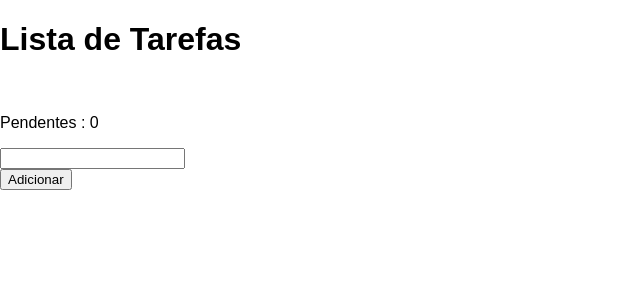
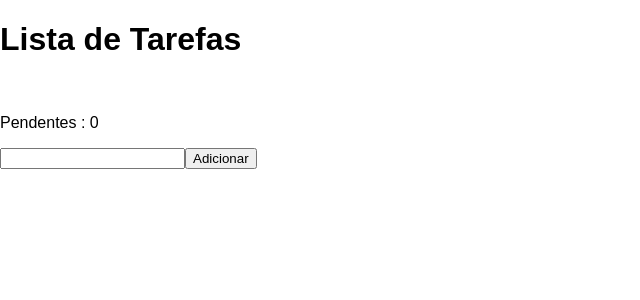
Before and after one commit to IA-Pessoas/TaskFlow, a React (Vite) app: page / in a window 1280 px wide. Shown: the top 300 px of the page, without its empty margins (0-640 px from the left). Built offline with nearby package versions, Linux system fonts and the light colour scheme.

Commit message:
Fase 3 : Pequenas alterações no useTaskTitle

```diff
--- a/src/App.tsx
+++ b/src/App.tsx
@@ -1,18 +1,21 @@
-import { useState } from 'react';
 import { useTasks } from './hooks/useTasks';
 import { useTaskTitle } from './hooks/useTaskTitle';
 
 function App(){
-  const [newTask, setNewTask] = useState("");
+
 const { tasks, addTask, deleteTask, toggleTask, pendingCount } = useTasks();
-
 useTaskTitle(pendingCount);
 
-  function handleAddTask(){
-    addTask(newTask.trim());
-    setNewTask("");
+function handleSubmit(e: React.FormEvent<HTMLFormElement>) {
+  e.preventDefault();
+
+  const formData = new FormData(e.currentTarget);
+  const title = String(formData.get("task") || "");
+
+  addTask(title);
+
+  e.currentTarget.reset();
 }
-
   return(
     <div>
       <header>
@@ -21,9 +24,10 @@ function App(){
         <p>Pendentes : {pendingCount} </p>
       </header>
 
-        <input value ={newTask} onChange={(e) => setNewTask(e.target.value)}/>
-        <br/>
-        <button onClick={handleAddTask}>Adicionar</button>
+      <form onSubmit={handleSubmit}>
+        <input name="task" />
+        <button type="submit">Adicionar</button>
+      </form>
 
     <ul>
 
--- a/src/hooks/useTaskTitle.ts
+++ b/src/hooks/useTaskTitle.ts
@@ -2,7 +2,7 @@ import { useEffect } from "react";
 
 function useTaskTitle(pendingCount : number) {
     useEffect(() => {
-       document.title = pendingCount > 0 ? `(${pendingCount}TaskFLow` : "TaskFlow";
+       document.title = pendingCount > 0 ? `(${pendingCount}) TaskFLow` : "TaskFlow";
     },[pendingCount]);
 }
 
```
Lines whose indentation alone changed are shown as unchanged.
